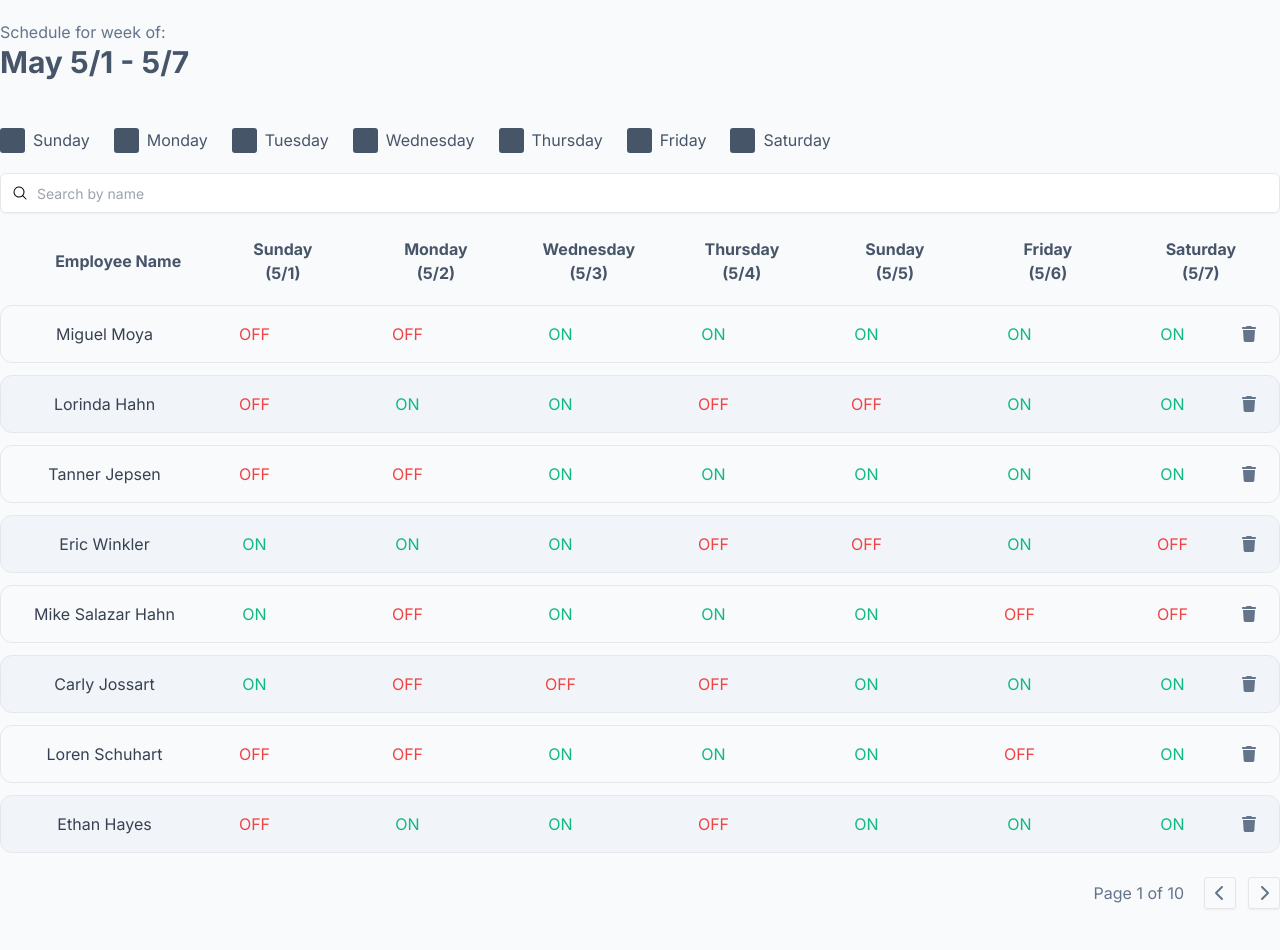
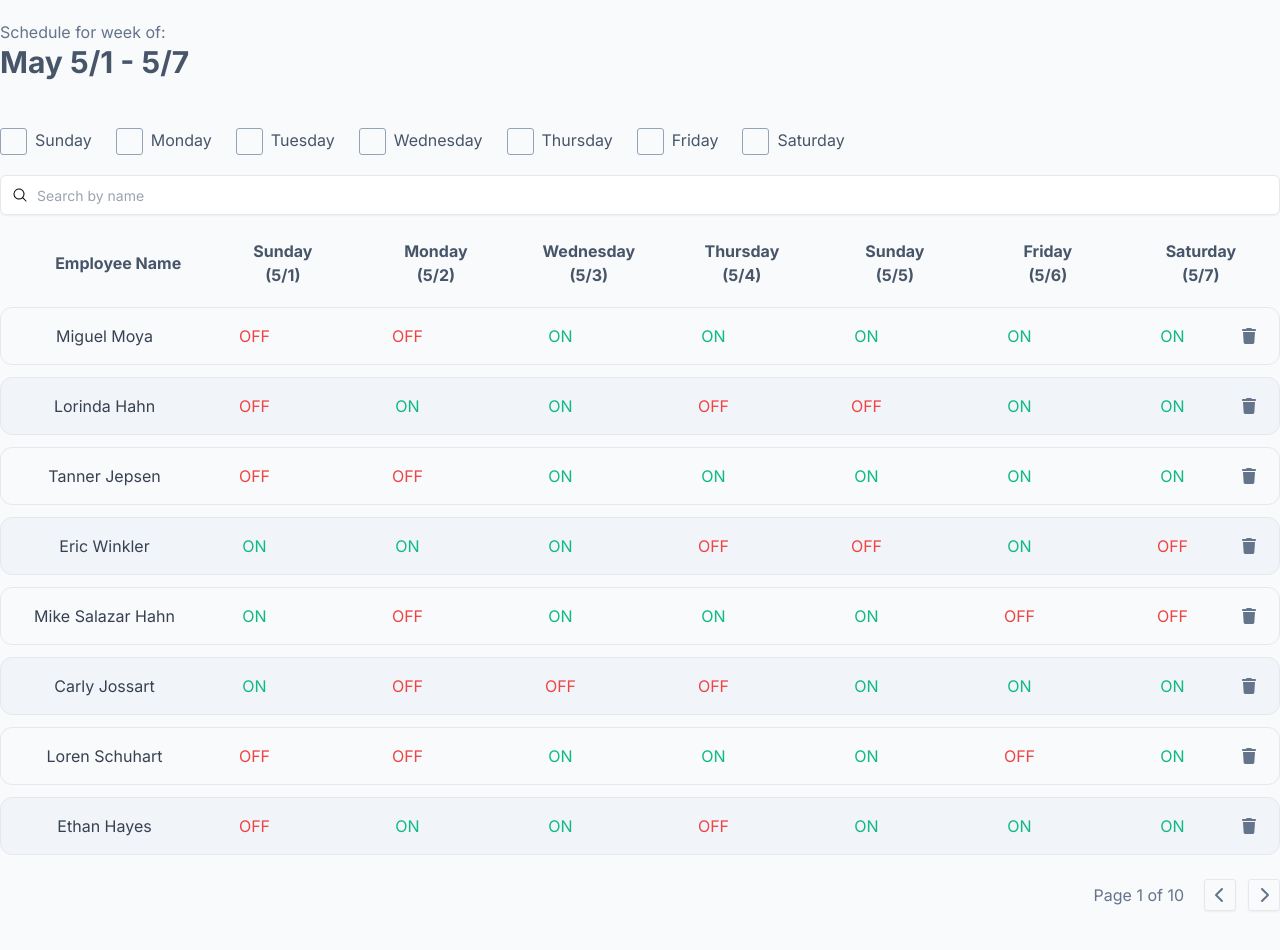
Before and after one commit to mmoya26/DSP-Client, a Next.js app: page /schedules in a window 1280 px wide. Built offline with nearby package versions, Linux system fonts and the light colour scheme.

Commit message:
Change background color of checkbox when unchecked and after checked

```diff
--- a/src/styles/globals.css
+++ b/src/styles/globals.css
@@ -11,7 +11,8 @@ body {
   position: relative;
   width: 25px;
   height: 25px;
-  background: #475569;
+  /* background: #475569; */
+  border: 1px solid #94a3b8;
   border-radius: 3px;
 }
 
@@ -30,6 +31,11 @@ body {
   transform: rotate(30deg);
 }
 
+.checkbox:checked {
+  background-color: #475569;
+  border: 1px solid transparent;
+}
+
 .checkbox:checked:after {
   opacity: 1;
 }
```
